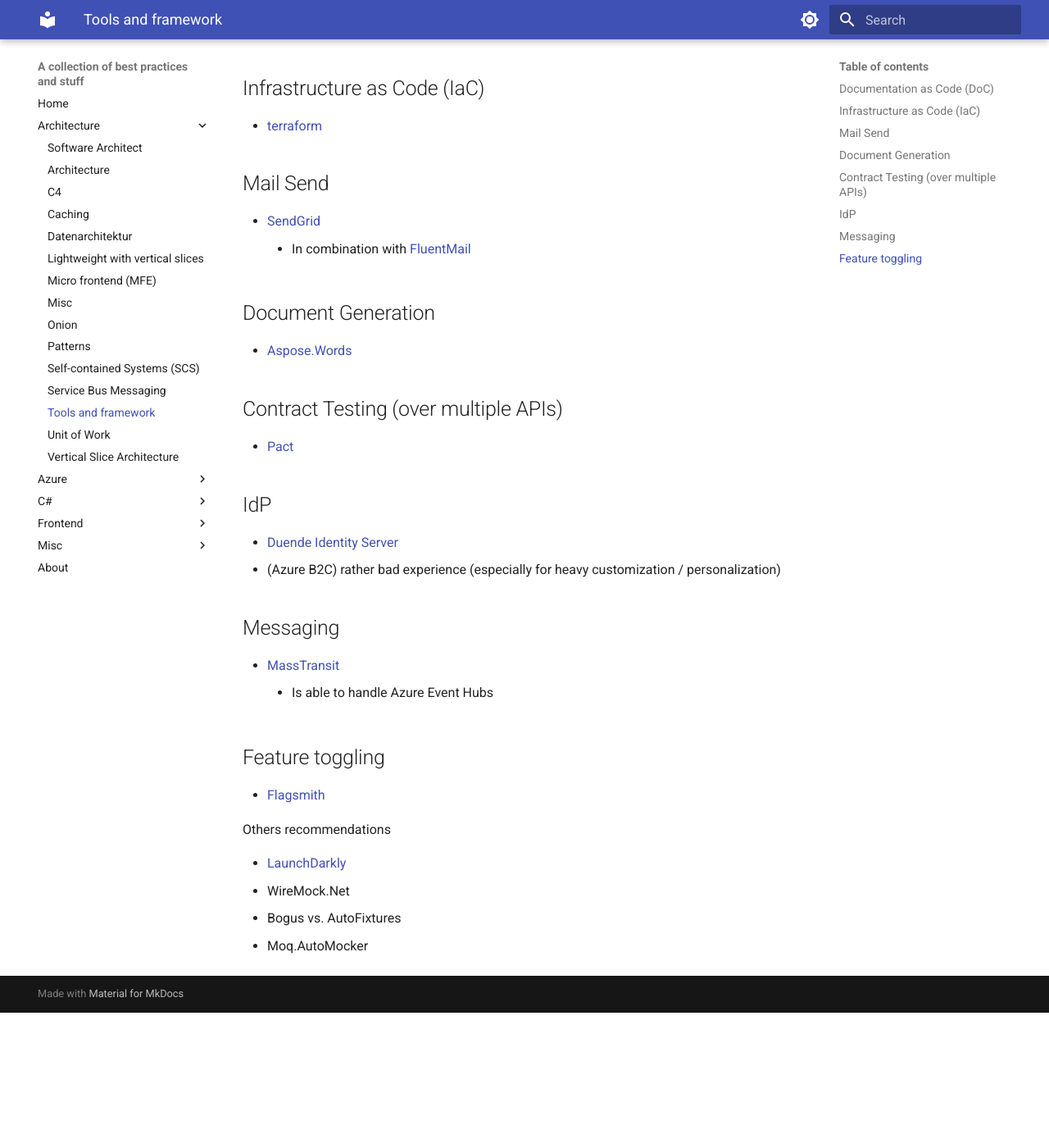
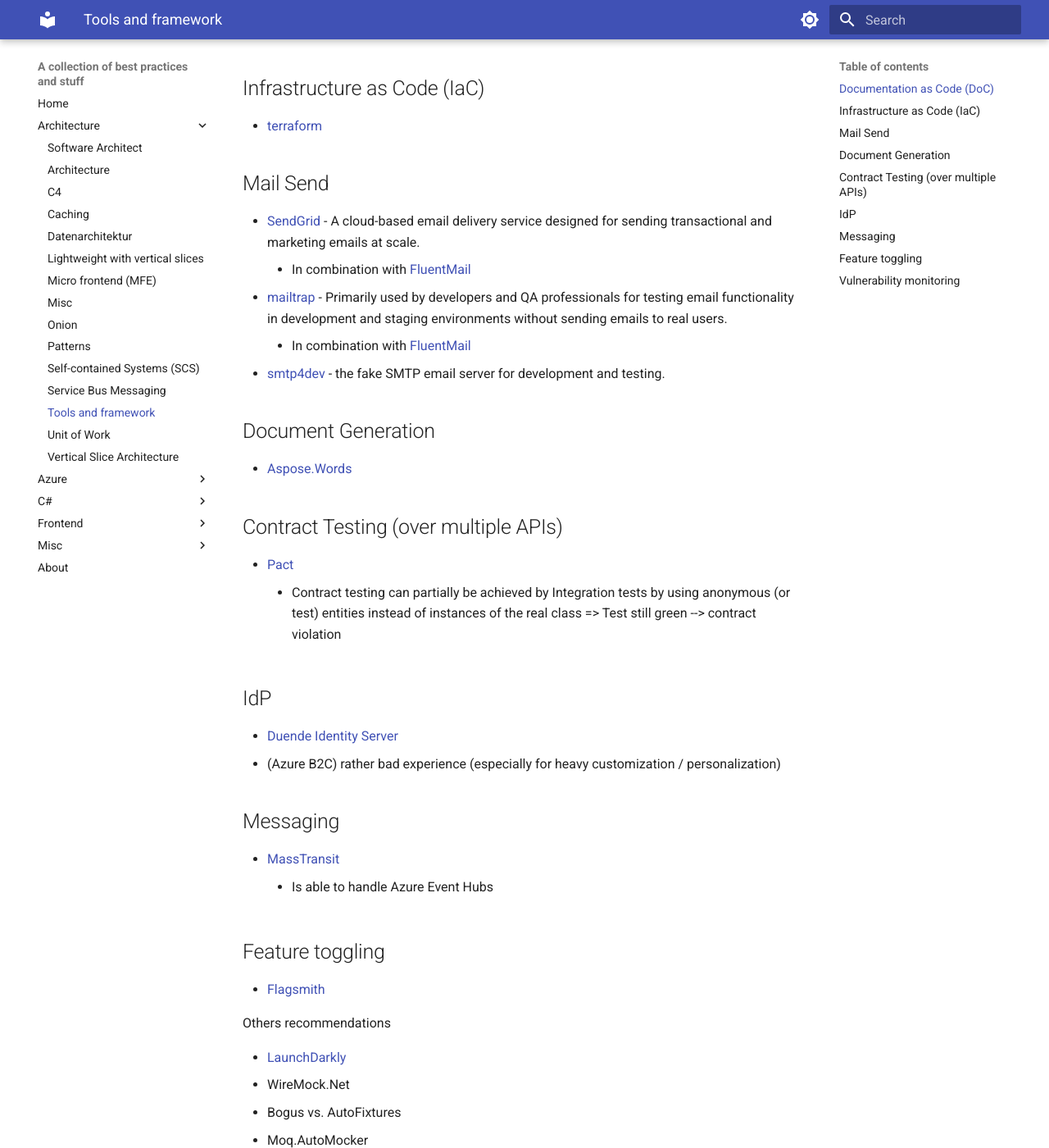
Before and after one commit to toeggel/ReadTheDocs, an MkDocs documentation site: the page built from docs/architecture/tools.md, in a window 1280 px wide and 1400 px high, scrolled down 365 px. Shown: the whole window at 82% size. Built offline with MkDocs 1.6.1 and Material for MkDocs 9.7.7, drawn with Linux system fonts in a browser that asks for light colours; before the commit the page ends 1600 px from its top, so only the background shows below that; some of the changed text lies outside the part shown.

Commit message:
updated tools

```diff
--- a/docs/architecture/tools.md
+++ b/docs/architecture/tools.md
@@ -14,8 +14,11 @@
 
 ## Mail Send
 
-- [SendGrid](https://sendgrid.com/)
+- [SendGrid](https://sendgrid.com/) - A cloud-based email delivery service designed for sending transactional and marketing emails at scale.
 	- In combination with [FluentMail](https://github.com/lukencode/FluentEmail)
+- [mailtrap](https://mailtrap.io/) - Primarily used by developers and QA professionals for testing email functionality in development and staging environments without sending emails to real users.
+	- In combination with [FluentMail](https://github.com/lukencode/FluentEmail)
+- [smtp4dev](https://github.com/rnwood/smtp4dev) - the fake SMTP email server for development and testing.
 
 ## Document Generation
 
@@ -24,6 +27,7 @@
 ## Contract Testing (over multiple APIs)
 
 - [Pact](https://docs.pact.io/)
+	- Contract testing can partially be achieved by Integration tests by using anonymous (or test) entities instead of instances of the real class => Test still green --> contract violation
 
 ## IdP
 
@@ -45,3 +49,13 @@
 - WireMock.Net
 - Bogus vs. AutoFixtures
 - Moq.AutoMocker
+
+## Vulnerability monitoring
+
+SAST (Static Application Security Testing)
+DAST (Dynamic Application Security Testing)
+IAST (Interactive Application Security Testing)
+SCA (Software Composition Analysis)
+
+* [mend.io](https://www.mend.io/) (formerly Whitesource) - Has established itself in the .NET world
+* [SNYK](https://snyk.io/)
```
